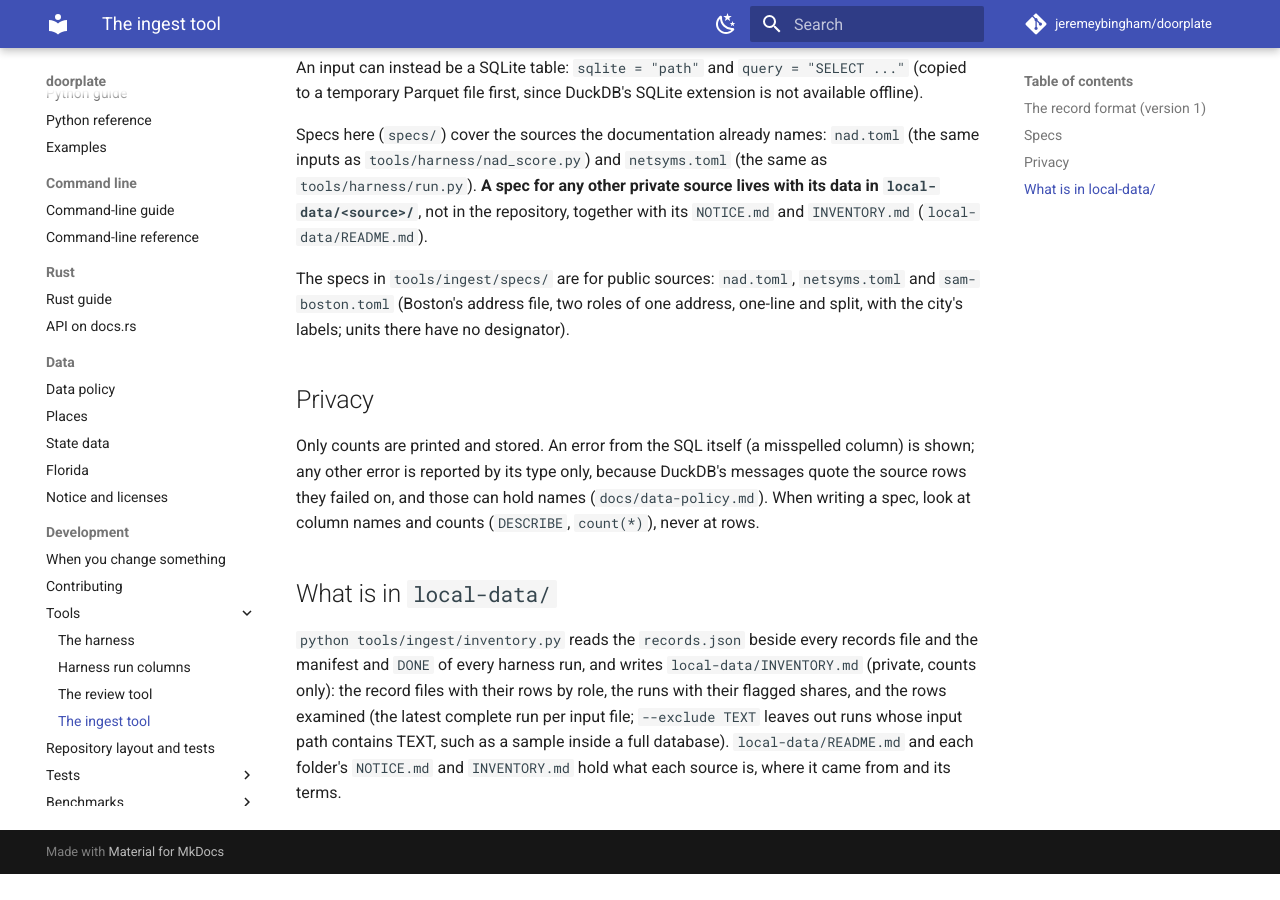
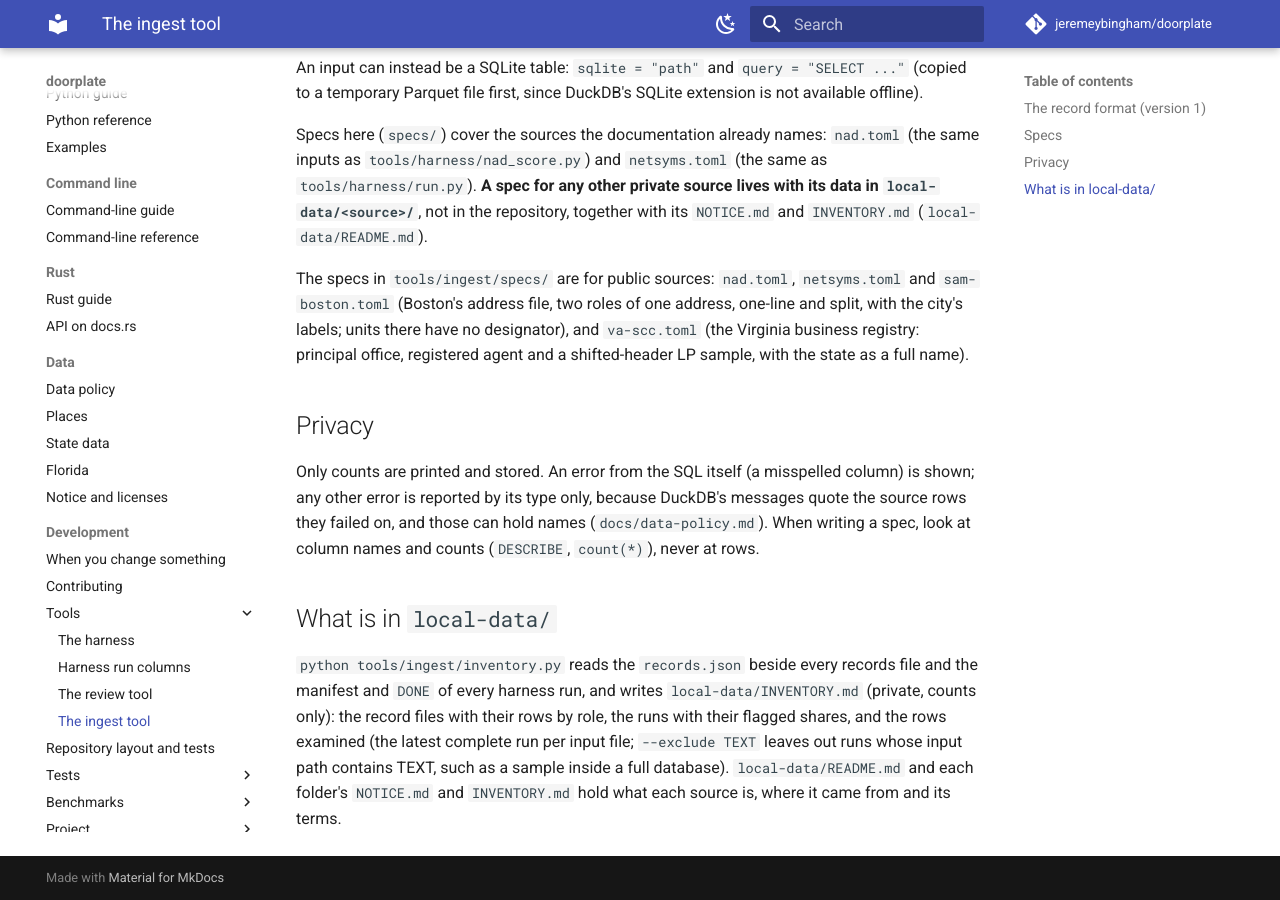
Before and after one commit to jeremeybingham/doorplate, an MkDocs documentation site: the page built from docs/tools/ingest.md, in a window 1280 px wide and 900 px high, scrolled down 2220 px. Built offline with MkDocs 1.6.1 and Material for MkDocs 9.7.7, drawn with Linux system fonts in a browser that asks for light colours; comment, search, counter and statistics services are not loaded; before the commit the page ends 3094 px from its top, so only the background shows below that.

Commit message:
Ingest docs: list the Virginia SCC spec
Co-Authored-By: Claude Sonnet 5.5 <noreply@anthropic.com>

```diff
--- a/docs/tools/ingest.md
+++ b/docs/tools/ingest.md
@@ -80,7 +80,7 @@ same inputs as `tools/harness/nad_score.py`) and `netsyms.toml` (the same as
 `local-data/<source>/`**, not in the repository, together with its `NOTICE.md` and
 `INVENTORY.md` (`local-data/README.md`).
 
-The specs in `tools/ingest/specs/` are for public sources: `nad.toml`, `netsyms.toml` and `sam-boston.toml` (Boston's address file, two roles of one address, one-line and split, with the city's labels; units there have no designator).
+The specs in `tools/ingest/specs/` are for public sources: `nad.toml`, `netsyms.toml` and `sam-boston.toml` (Boston's address file, two roles of one address, one-line and split, with the city's labels; units there have no designator), and `va-scc.toml` (the Virginia business registry: principal office, registered agent and a shifted-header LP sample, with the state as a full name).
 
 ## Privacy
 
```
